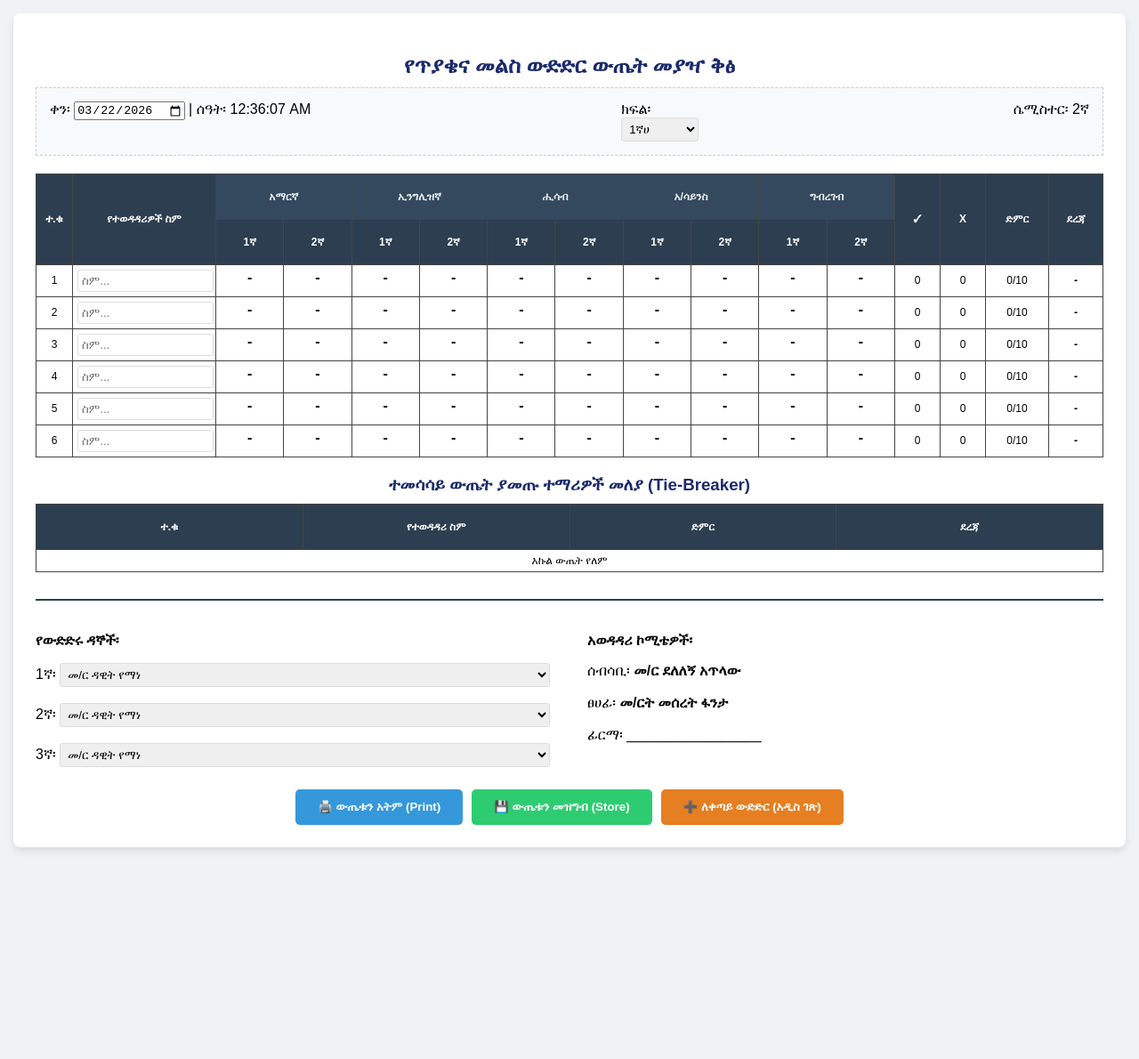
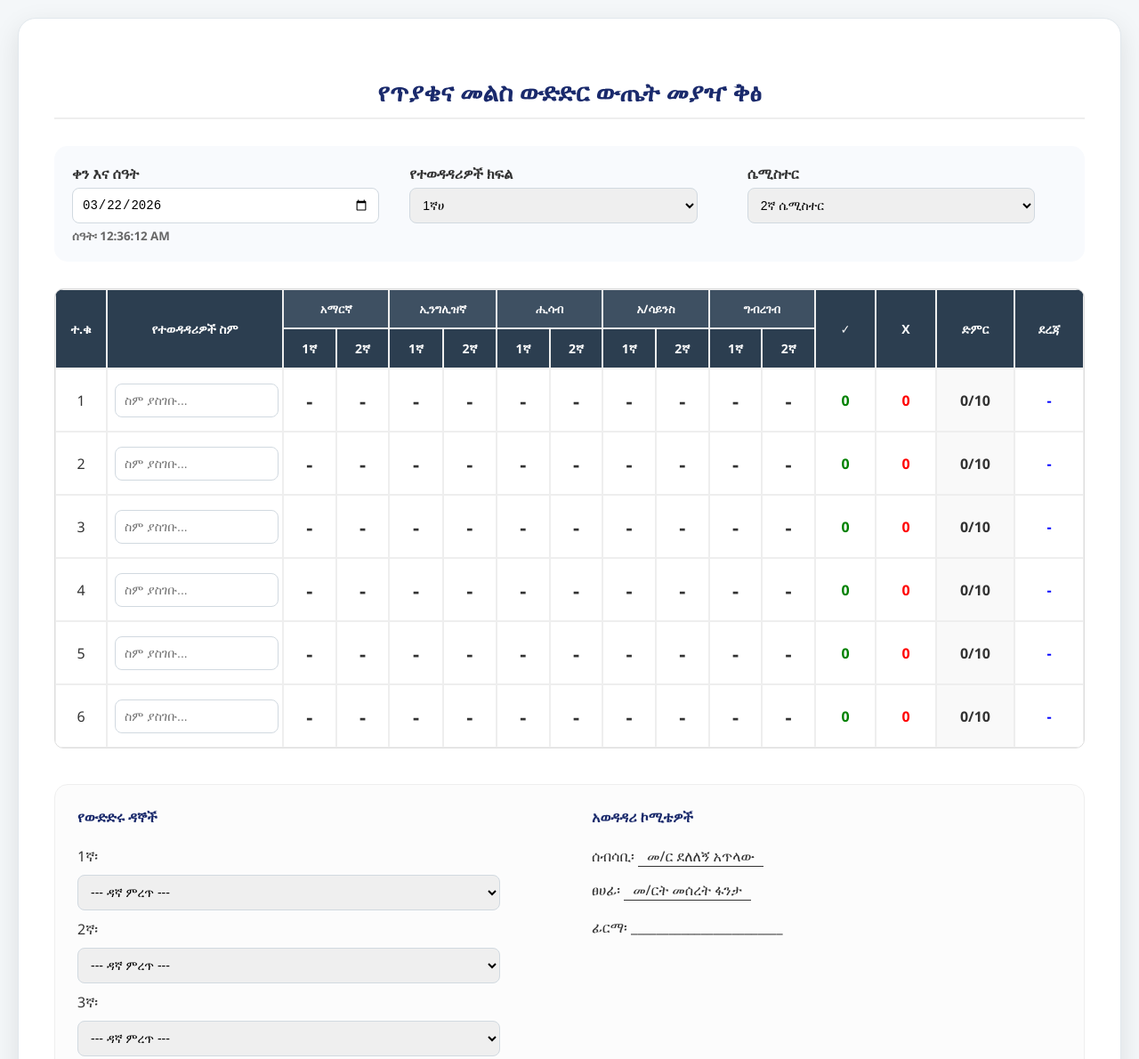
Before and after one commit to deduat12-dedu/dedu, a plain HTML site: page index.html in a window 1280 px wide. Shown: the top 1190 px of the page at 89% size. Before the commit the page ends 967 px from the top, so only its background shows below. Drawn offline with Linux system fonts and the light colour scheme.

Commit message:
Update index.html

```diff
--- a/index.html
+++ b/index.html
@@ -4,26 +4,125 @@
     <meta charset="UTF-8">
     <title>የጥያቄና መልስ ውድድር ውጤት መያዣ</title>
     <style>
-        body { font-family: 'Arial', sans-serif; margin: 15px; background-color: #f0f2f5; }
-        .container { max-width: 1200px; margin: auto; background: white; padding: 25px; border-radius: 8px; box-shadow: 0 4px 8px rgba(0,0,0,0.1); }
-        h2, h3 { text-align: center; color: #1a2a6c; margin-bottom: 10px; }
-        .header-box { display: flex; justify-content: space-between; margin-bottom: 20px; padding: 15px; background: #f8f9fa; border: 1px dashed #ccc; }
-        table { width: 100%; border-collapse: collapse; margin-bottom: 20px; table-layout: fixed; }
-        th, td { border: 1px solid #444; padding: 5px; text-align: center; font-size: 12px; overflow: hidden; }
-        th { background-color: #2c3e50; color: white; height: 40px; }
-        .subj-head { background-color: #34495e; color: #ecf0f1; font-weight: bold; }
-        .checkbox-cell { cursor: pointer; font-weight: bold; font-size: 16px; display: block; width: 100%; height: 100%; transition: 0.2s; min-height: 25px; }
-        .checkbox-cell:hover { background: #eee; }
-        .correct { color: #27ae60; background: #e8f5e9; }
-        .wrong { color: #c0392b; background: #ffebee; }
-        input[type="text"], select { width: 95%; border: 1px solid #ddd; padding: 4px; border-radius: 3px; }
-        .footer-grid { display: grid; grid-template-columns: 1fr 1fr; gap: 40px; margin-top: 30px; padding-top: 20px; border-top: 2px solid #2c3e50; }
-        .btn-group { text-align: center; margin-top: 25px; display: flex; justify-content: center; gap: 10px; flex-wrap: wrap; }
-        button { padding: 12px 25px; cursor: pointer; border-radius: 5px; border: none; font-weight: bold; transition: 0.3s; }
-        .btn-print { background: #3498db; color: white; }
-        .btn-save { background: #2ecc71; color: white; }
-        .btn-next { background: #e67e22; color: white; } /* የቀጣይ ገጽ ቁልፍ ቀለም */
-        @media print { .btn-group, input[type="date"], select { display: none; } .container { border: none; box-shadow: none; } }
+        :root {
+            --primary: #1a2a6c;
+            --secondary: #2c3e50;
+            --success: #27ae60;
+            --danger: #e74c3c;
+            --warning: #f39c12;
+            --bg: #f4f7f9;
+        }
+
+        body {
+            font-family: 'Segoe UI', Tahoma, Geneva, Verdana, sans-serif;
+            margin: 0;
+            padding: 20px;
+            background-color: var(--bg);
+            color: #333;
+        }
+
+        .container {
+            max-width: 1300px;
+            margin: auto;
+            background: white;
+            padding: 40px;
+            border-radius: 20px; /* የገጹ ኪብነት */
+            box-shadow: 0 10px 30px rgba(0,0,0,0.1);
+            border: 1px solid #e1e8ed;
+        }
+
+        h2 { text-align: center; color: var(--primary); font-size: 28px; margin-bottom: 30px; border-bottom: 2px solid #eee; padding-bottom: 10px; }
+
+        .header-box {
+            display: grid;
+            grid-template-columns: repeat(3, 1fr);
+            gap: 20px;
+            margin-bottom: 30px;
+            padding: 20px;
+            background: #f8fafd;
+            border-radius: 15px;
+        }
+
+        .header-item { display: flex; flex-direction: column; gap: 5px; font-weight: bold; }
+
+        table { width: 100%; border-collapse: separate; border-spacing: 0; margin-bottom: 30px; overflow: hidden; border-radius: 10px; border: 1px solid #ddd; }
+
+        th, td { border: 1px solid #eee; padding: 12px 8px; text-align: center; }
+
+        th { background-color: var(--secondary); color: white; font-size: 14px; text-transform: uppercase; }
+
+        .subj-head { background-color: #3e5062; font-size: 13px; }
+
+        /* የራይጥ እና ኤክስ ቦታዎች እንዲሰፉ */
+        .checkbox-cell {
+            cursor: pointer;
+            font-weight: bold;
+            font-size: 22px;
+            display: flex;
+            align-items: center;
+            justify-content: center;
+            width: 100%;
+            height: 45px; /* ከፍታው ጨምሯል */
+            background: #fff;
+            border-radius: 5px;
+            transition: all 0.2s ease;
+        }
+
+        .checkbox-cell:hover { background: #f0f4f8; transform: scale(1.05); }
+        .correct { color: var(--success); background: #e9f7ef !important; }
+        .wrong { color: var(--danger); background: #fdedec !important; }
+
+        input[type="text"], select, input[type="date"] {
+            width: 90%;
+            padding: 10px;
+            border: 1px solid #d1d9e0;
+            border-radius: 8px;
+            font-size: 14px;
+            outline: none;
+        }
+
+        input[type="text"]:focus { border-color: var(--primary); box-shadow: 0 0 5px rgba(26,42,108,0.2); }
+
+        .footer-grid {
+            display: grid;
+            grid-template-columns: 1fr 1fr;
+            gap: 50px;
+            margin-top: 40px;
+            padding: 25px;
+            background: #fcfcfc;
+            border-radius: 15px;
+            border: 1px solid #efefef;
+        }
+
+        .btn-group {
+            display: flex;
+            justify-content: center;
+            gap: 15px;
+            margin-top: 40px;
+        }
+
+        button {
+            padding: 14px 30px;
+            border-radius: 10px;
+            border: none;
+            font-weight: bold;
+            cursor: pointer;
+            transition: 0.3s;
+            font-size: 16px;
+            display: flex;
+            align-items: center;
+            gap: 8px;
+        }
+
+        .btn-print { background: var(--primary); color: white; }
+        .btn-save { background: var(--success); color: white; }
+        .btn-next { background: var(--warning); color: white; }
+        button:hover { opacity: 0.9; transform: translateY(-2px); box-shadow: 0 5px 15px rgba(0,0,0,0.1); }
+
+        @media print {
+            .btn-group, .header-box select, .header-box input { display: none; }
+            .container { box-shadow: none; border: none; padding: 0; }
+        }
     </style>
 </head>
 <body>
@@ -32,168 +131,163 @@
     <h2>የጥያቄና መልስ ውድድር ውጤት መያዣ ቅፅ</h2>
 
     <div class="header-box">
-        <div>ቀን፡ <input type="date" id="dateInput"> | ሰዓት፡ <span id="timeDisplay"></span></div>
-        <div>ክፍል፡
-            <select id="classRoom">
+        <div class="header-item">
+            ቀን እና ሰዓት
+            <input type="date" id="datePicker">
+            <small id="liveTime" style="color: #666;"></small>
+        </div>
+        <div class="header-item">
+            የተወዳዳሪዎች ክፍል
+            <select id="gradeLevel">
                 <option>1ኛሀ</option><option>1ኛለ</option><option>2ኛሀ</option><option>2ኛለ</option>
                 <option>3ኛሀ</option><option>4ኛሀ</option><option>5ኛሀ</option><option>6ኛሀ</option>
             </select>
         </div>
-        <div>ሴሚስተር፡ 2ኛ</div>
+        <div class="header-item">
+            ሴሚስተር
+            <select id="semester">
+                <option>1ኛ ሴሚስተር</option>
+                <option selected>2ኛ ሴሚስተር</option>
+            </select>
+        </div>
     </div>
 
-    <table id="scoreBoard">
+    <table id="scoreTable">
         <thead>
             <tr>
-                <th rowspan="2" style="width: 30px;">ተ.ቁ</th>
-                <th rowspan="2" style="width: 150px;">የተወዳዳሪዎች ስም</th>
+                <th rowspan="2" style="width: 40px;">ተ.ቁ</th>
+                <th rowspan="2" style="width: 180px;">የተወዳዳሪዎች ስም</th>
                 <th colspan="2" class="subj-head">አማርኛ</th>
                 <th colspan="2" class="subj-head">ኢንግሊዝኛ</th>
                 <th colspan="2" class="subj-head">ሒሳብ</th>
                 <th colspan="2" class="subj-head">አ/ሳይንስ</th>
                 <th colspan="2" class="subj-head">ግብረገብ</th>
-                <th rowspan="2" style="width: 40px;">✓</th>
-                <th rowspan="2" style="width: 40px;">X</th>
-                <th rowspan="2" style="width: 60px;">ድምር</th>
-                <th rowspan="2" style="width: 50px;">ደረጃ</th>
+                <th rowspan="2" style="width: 50px;">✓</th>
+                <th rowspan="2" style="width: 50px;">X</th>
+                <th rowspan="2" style="width: 70px;">ድምር</th>
+                <th rowspan="2" style="width: 60px;">ደረጃ</th>
             </tr>
             <tr>
                 <th>1ኛ</th><th>2ኛ</th><th>1ኛ</th><th>2ኛ</th><th>1ኛ</th><th>2ኛ</th><th>1ኛ</th><th>2ኛ</th><th>1ኛ</th><th>2ኛ</th>
             </tr>
         </thead>
-        <tbody id="mainRows">
-            <!-- ረድፎች በጃቫስክሪፕት እዚህ ይፈጠራሉ -->
-        </tbody>
-    </table>
-
-    <h3>ተመሳሳይ ውጤት ያመጡ ተማሪዎች መለያ (Tie-Breaker)</h3>
-    <table>
-        <thead>
-            <tr><th>ተ.ቁ</th><th>የተወዳዳሪ ስም</th><th>ድምር</th><th>ደረጃ</th></tr>
-        </thead>
-        <tbody id="tieRows">
-            <tr><td colspan="4">እኩል ውጤት ያላቸው ተማሪዎች እዚህ ይታያሉ</td></tr>
+        <tbody id="rowsBody">
+            <!-- Rows injected by JS -->
         </tbody>
     </table>
 
     <div class="footer-grid">
         <div>
-            <p><strong>የውድድሩ ዳኞች፡</strong></p>
-            1ኛ፡ <select class="judge-select"></select><br><br>
-            2ኛ፡ <select class="judge-select"></select><br><br>
-            3ኛ፡ <select class="judge-select"></select>
+            <h4 style="color: var(--primary); margin-top: 0;">የውድድሩ ዳኞች</h4>
+            <div style="display: flex; flex-direction: column; gap: 10px;">
+                1ኛ፡ <select class="judge-dropdown"></select>
+                2ኛ፡ <select class="judge-dropdown"></select>
+                3ኛ፡ <select class="judge-dropdown"></select>
+            </div>
         </div>
         <div>
-            <p><strong>አወዳዳሪ ኮሚቴዎች፡</strong></p>
-            ሰብሳቢ፡ <b>መ/ር ደለለኝ አጥላው</b> <br><br>
-            ፀሀፊ፡ <b>መ/ርት መሰረት ፋንታ</b> <br><br>
-            ፊርማ፡ _________________
+            <h4 style="color: var(--primary); margin-top: 0;">አወዳዳሪ ኮሚቴዎች</h4>
+            <p>ሰብሳቢ፡ <span style="border-bottom: 1px solid #333; padding: 0 10px;">መ/ር ደለለኝ አጥላው</span></p>
+            <p>ፀሀፊ፡ <span style="border-bottom: 1px solid #333; padding: 0 10px;">መ/ርት መሰረት ፋንታ</span></p>
+            <p style="margin-top: 20px;">ፊርማ፡ ________________________</p>
         </div>
     </div>
 
     <div class="btn-group">
         <button class="btn-print" onclick="window.print()">🖨️ ውጤቱን አትም (Print)</button>
-        <button class="btn-save" onclick="saveData()">💾 ውጤቱን መዝግብ (Store)</button>
-        <button class="btn-next" onclick="resetForNext()">➕ ለቀጣይ ውድድር (አዲስ ገጽ)</button>
+        <button class="btn-save" onclick="alert('ውጤቱ በስኬት ተቀምጧል!')">💾 ዳታውን መዝግብ (Store)</button>
+        <button class="btn-next" onclick="resetApp()">➕ አዲስ ውድድር ጀምር</button>
     </div>
 </div>
 
 <script>
-    const judgesList = ["መ/ር ዳዊት የማነ", "መ/ር ደለለኝ አጥላው", "መ/ርት መሰረት ፋንታ", "መ/ር ባየልኝ አይተንፍሱ", "መ/ር አሰጋኸኝ በሻህ", "መ/ር ተፈሪ ታደሰ", "መ/ር እሸቱ አለሙ", "መ/ር ተፈራ ፈቀደው", "መ/ርት መሰረት ግዛቸው", "ር/መ/ር አማረ አሰፋ"];
+    const allJudges = ["መ/ር ዳዊት የማነ", "መ/ር ደለለኝ አጥላው", "መ/ርት መሰረት ፋንታ", "መ/ር ባየልኝ አይተንፍሱ", "መ/ር አሰጋኸኝ በሻህ", "መ/ር ተፈሪ ታደሰ", "መ/ር እሸቱ አለሙ", "መ/ር ተፈራ ፈቀደው", "መ/ርት መሰረት ግዛቸው", "ር/መ/ር አማረ አሰፋ"];
 
-    function initApp() {
+    function init() {
         // ዳኞችን መሙላት
-        document.querySelectorAll('.judge-select').forEach(s => {
-            s.innerHTML = "";
-            judgesList.forEach(j => {
-                let o = document.createElement('option');
-                o.text = j; s.add(o);
+        document.querySelectorAll('.judge-dropdown').forEach(select => {
+            select.innerHTML = "<option>--- ዳኛ ምረጥ ---</option>";
+            allJudges.forEach(j => {
+                let opt = document.createElement('option');
+                opt.text = j; select.add(opt);
             });
         });
 
         // ሰንጠረዡን መፍጠር
-        const tableBody = document.getElementById('mainRows');
-        tableBody.innerHTML = "";
+        const body = document.getElementById('rowsBody');
+        body.innerHTML = "";
         for (let i = 1; i <= 6; i++) {
-            let row = `<tr id="r-${i}">
-                <td>${i}</td>
-                <td><input type="text" class="student-name" oninput="sortRanks()" placeholder="ስም..."></td>
-                ${Array(10).fill().map(() => `<td><span class="checkbox-cell" onclick="mark(this, ${i})">-</span></td>`).join('')}
-                <td id="cor-${i}">0</td>
-                <td id="wro-${i}">0</td>
-                <td id="tot-${i}">0/10</td>
-                <td id="rnk-${i}" style="font-weight:bold;">-</td>
-            </tr>`;
-            tableBody.innerHTML += row;
+            body.innerHTML += `
+                <tr id="row-${i}">
+                    <td>${i}</td>
+                    <td><input type="text" placeholder="ስም ያስገቡ..." oninput="calculateRanks()"></td>
+                    ${Array(10).fill().map(() => `<td><div class="checkbox-cell" onclick="handleToggle(this, ${i})">-</div></td>`).join('')}
+                    <td id="cor-${i}" style="font-weight: bold; color: green;">0</td>
+                    <td id="wro-${i}" style="font-weight: bold; color: red;">0</td>
+                    <td id="tot-${i}" style="font-weight: bold; background: #f9f9f9;">0/10</td>
+                    <td id="rank-${i}" style="color: blue; font-weight: 800; font-size: 16px;">-</td>
+                </tr>
+            `;
         }
-        document.getElementById('dateInput').valueAsDate = new Date();
-        document.getElementById('timeDisplay').innerText = new Date().toLocaleTimeString();
-        document.getElementById('tieRows').innerHTML = `<tr><td colspan="4">እኩል ውጤት የለም</td></tr>`;
+        document.getElementById('datePicker').valueAsDate = new Date();
+        setInterval(() => {
+            document.getElementById('liveTime').innerText = "ሰዓት፡ " + new Date().toLocaleTimeString();
+        }, 1000);
     }
 
-    function mark(el, id) {
-        if (el.innerText === "-") { el.innerText = "✓"; el.className = "checkbox-cell correct"; }
-        else if (el.innerText === "✓") { el.innerText = "X"; el.className = "checkbox-cell wrong"; }
-        else { el.innerText = "-"; el.className = "checkbox-cell"; }
-        updateScores(id);
+    function handleToggle(el, id) {
+        if (el.innerText === "-") {
+            el.innerText = "✓";
+            el.className = "checkbox-cell correct";
+        } else if (el.innerText === "✓") {
+            el.innerText = "X";
+            el.className = "checkbox-cell wrong";
+        } else {
+            el.innerText = "-";
+            el.className = "checkbox-cell";
+        }
+        updateRowScore(id);
     }
 
-    function updateScores(id) {
-        let row = document.getElementById(`r-${id}`);
-        let marks = row.querySelectorAll('.checkbox-cell');
+    function updateRowScore(id) {
+        let row = document.getElementById(`row-${id}`);
+        let boxes = row.querySelectorAll('.checkbox-cell');
         let c = 0, w = 0;
-        marks.forEach(m => {
-            if (m.innerText === "✓") c++;
-            if (m.innerText === "X") w++;
+        boxes.forEach(b => {
+            if (b.innerText === "✓") c++;
+            if (b.innerText === "X") w++;
         });
         document.getElementById(`cor-${id}`).innerText = c;
         document.getElementById(`wro-${id}`).innerText = w;
         document.getElementById(`tot-${id}`).innerText = `${c}/10`;
-        sortRanks();
+        calculateRanks();
     }
 
-    function sortRanks() {
-        let data = [];
+    function calculateRanks() {
+        let scores = [];
         for (let i = 1; i <= 6; i++) {
-            let score = parseInt(document.getElementById(`cor-${i}`).innerText);
-            let name = document.getElementById(`r-${i}`).querySelector('input').value;
-            data.push({ id: i, score: score, name: name });
+            let val = parseInt(document.getElementById(`cor-${i}`).innerText);
+            let name = document.getElementById(`row-${i}`).querySelector('input').value;
+            scores.push({ id: i, score: val, hasName: name.trim() !== "" });
         }
 
-        let sorted = [...data].sort((a, b) => b.score - a.score);
-        data.forEach(item => {
-            if (item.score > 0 || item.name !== "") {
-                let rank = sorted.findIndex(s => s.score === item.score) + 1;
-                document.getElementById(`rnk-${item.id}`).innerText = rank;
+        let sorted = [...scores].filter(s => s.hasName || s.score > 0).sort((a, b) => b.score - a.score);
+
+        scores.forEach(s => {
+            if (s.hasName || s.score > 0) {
+                let r = sorted.findIndex(x => x.score === s.score) + 1;
+                document.getElementById(`rank-${s.id}`).innerText = r + "ኛ";
             } else {
-                document.getElementById(`rnk-${item.id}`).innerText = "-";
+                document.getElementById(`rank-${s.id}`).innerText = "-";
             }
         });
-
-        // Ties
-        let tieArea = document.getElementById('tieRows');
-        let ties = data.filter(d => d.score > 0 && data.filter(x => x.score === d.score).length > 1);
-        if (ties.length > 0) {
-            tieArea.innerHTML = ties.map((t, idx) => `<tr><td>${idx+1}</td><td>${t.name || '---'}</td><td>${t.score}/10</td><td>መለያ</td></tr>`).join('');
-        } else {
-            tieArea.innerHTML = `<tr><td colspan="4">እኩል ውጤት የለም</td></tr>`;
-        }
     }
 
-    // ዳታውን ሴቭ ለማድረግ
-    function saveData() {
-        alert("ውጤቱ በኮምፒውተሩ ማህደረ ትውስታ ውስጥ ተቀምጧል!");
+    function resetApp() {
+        if (confirm("እርግጠኛ ነዎት? ሁሉም መረጃዎች ይጠፋሉ!")) init();
     }
 
-    // አዲስ ገጽ ለማምጣት (Clear All)
-    function resetForNext() {
-        if(confirm("እርግጠኛ ነዎት? ሁሉንም ውጤቶች አጥፍቶ አዲስ ገጽ ይከፍታል?")) {
-            initApp();
-        }
-    }
-
-    // ገጹ ሲከፈት እንዲጀምር
-    initApp();
+    init();
 </script>
 
 </body>
```
